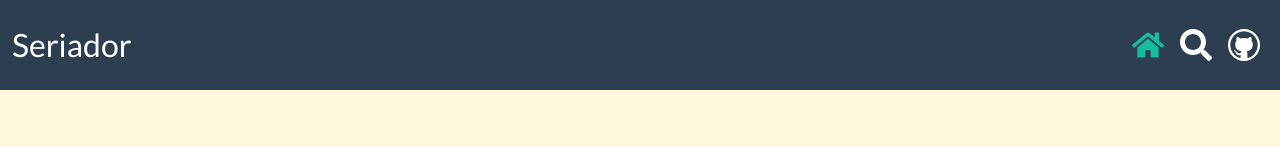
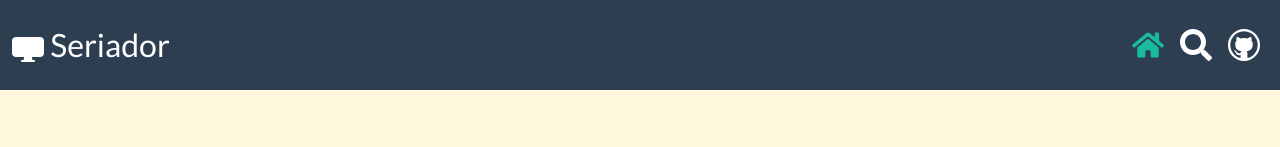
Before and after one commit to AngelSzr/Busqueda-Series-DEV.F, a React (Vite) app: page / in a window 1280 px wide. Shown: the top 147 px of the page. Built offline with nearby package versions, Linux system fonts and the light colour scheme.

Commit message:
commit initial

```diff
--- a/index.html
+++ b/index.html
@@ -12,7 +12,7 @@
     integrity="sha384-ka7Sk0Gln4gmtz2MlQnikT1wXgYsOg+OMhuP+IlRH9sENBO0LRn5q+8nbTov4+1p"
     crossorigin="anonymous"></script>
 
-  <title>Busqueda Serial</title>
+  <title>TVMaze API</title>
 </head>
 
 <body>
--- a/src/components/Navbar.jsx
+++ b/src/components/Navbar.jsx
@@ -1,12 +1,13 @@
 import { NavLink } from 'react-router-dom'
 import { VscGithub } from 'react-icons/vsc'
 import { FaSearch, FaHome } from 'react-icons/fa'
+import { BsFillDisplayFill } from 'react-icons/bs'
 
 const Navbar = () => {
     return (
         <nav className="navbar navbar-expand-lg navbar-dark bg-primary">
             <div className="container-fluid">
-                <a className="navbar-brand fs-3" href="#">Seriador</a>
+                <a className="navbar-brand fs-3" href="#"> <BsFillDisplayFill />  Seriador</a>
                 <button className="navbar-toggler" type="button" data-bs-toggle="collapse" data-bs-target="#navbarColor01" aria-controls="navbarColor01" aria-expanded="false" aria-label="Toggle navigation">
                     <span className="navbar-toggler-icon" />
                 </button>
```
